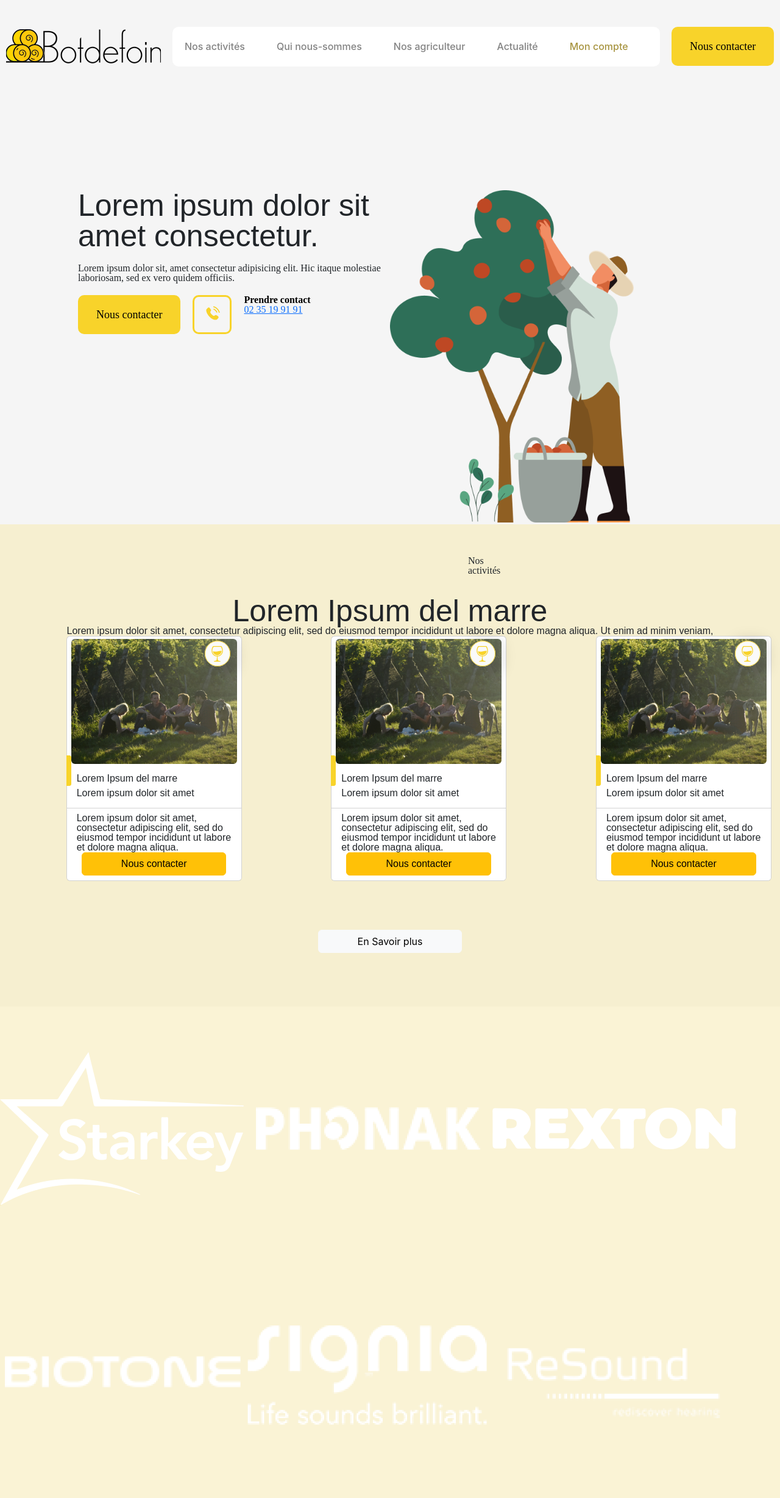
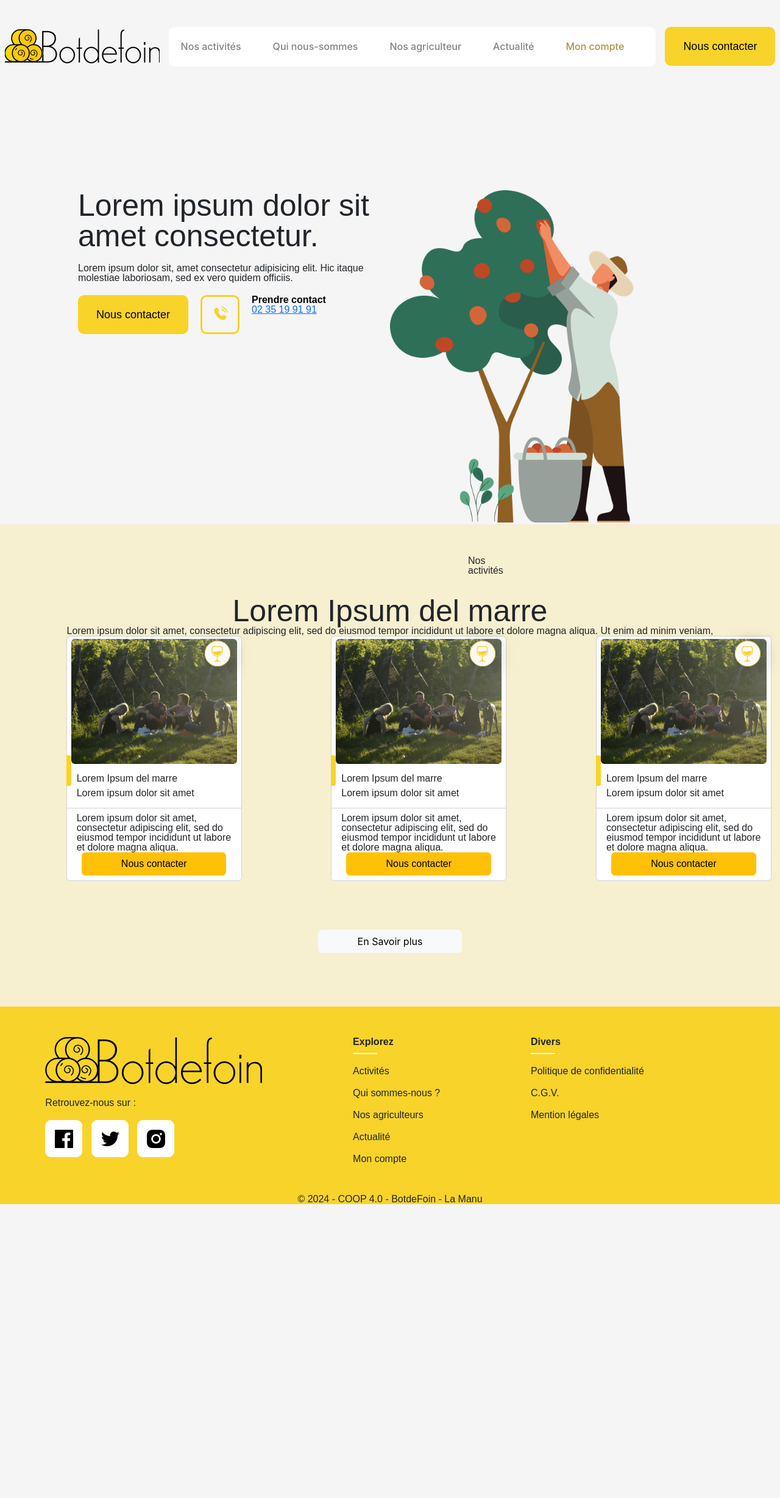
Before and after one commit to AlexandreBIEN/Botdefoin, a PHP site: page / in a window 1280 px wide. Shown: the whole page at 61% size. After the commit the page ends 1975 px from the top, so only its background shows below. Run offline with PHP 8.4, Linux system fonts and the light colour scheme.

Commit message:
del img template + added footer

```diff
--- a/assets/css/style.css
+++ b/assets/css/style.css
@@ -60,6 +60,7 @@
 
 body {
     background-color: #F5F5F5;
+    font-family: 'Anaheim', sans-serif;
 }
 
 h1 {
@@ -242,6 +243,46 @@
     background-color: #FAF3D5 ;
 }
 
+footer {
+    background-color: #F8D32A;
+    display: flex;
+    justify-content: center;
+    justify-content: space-around;
+    padding-top: 50px;
+    padding-bottom: 50px;
+}
+
 /* .contact-footer-section {
 
 } */
+
+.footer-line {
+    background-color: white;
+    width: 40px;
+    height: 2px;
+}
+
+.footer-title {
+    font-weight: bold;
+    padding-bottom: 10px;
+}
+
+.footer-list li{
+    padding-top: 20px;
+}
+
+.footer-rs {
+    padding-right: 10px;
+}
+
+.footer-text-rs {
+    padding-top: 20px;
+    padding-bottom: 20px;
+}
+
+.copyright {
+    background-color: #F8D32A;
+    display: flex;
+    align-items: center;
+    justify-content: center;
+}
--- a/inc/footer.php
+++ b/inc/footer.php
@@ -1,18 +1,46 @@
 <section class="footer-section">
-    <img src="../assets/img/starkeu.png" alt="Starkey" srcset="">
-    <img src="../assets/img/phonak.png" alt="Phonak" srcset="">
-    <img src="../assets/img/rexton.png" alt="Rexton" srcset="">
-    <img src="../assets/img/biotone.png" alt="Biotone" srcset="">
-    <img src="../assets/img/signia.png" alt="Signia" srcset="">
-    <img src="../assets/img/resound.png" alt="Resound" srcset="">
+
 
 </section>
 <section class="contact-footer-section">
 
 
 </section>
-
-
+<footer>
+    <div>
+        <img src="/assets/img/logo-vide.png" alt="logo Botdefoin">
+        <p class="footer-text-rs">Retrouvez-nous sur : </p>
+        <div>
+            <img src="/assets/img/facebook-logo.png" alt="icon facebook" class="footer-rs">
+            <img src="/assets/img/twitter-logo.png" alt="icon twitter" class="footer-rs">
+            <img src="/assets/img/instagram-logo.png" alt="icon instagram" class="footer-rs">
+        </div>
+    </div>
+    <div>
+        <h3 class="footer-title">Explorez</h3>
+        <div class="footer-line"></div>
+        <ul class="footer-list">
+            <li>Activités</li>
+            <li>Qui sommes-nous ?</li>
+            <li>Nos agriculteurs</li>
+            <li>Actualité</li>
+            <li>Mon compte</li>
+        </ul>
+    </div>
+    <div>
+        <h3 class="footer-title">Divers</h3>
+        <div class="footer-line"></div>
+        <ul class="footer-list">
+            <li>Politique de confidentialité</li>
+            <li>C.G.V.</li>
+            <li>Mention légales</li>
+        </ul>
+    </div>
+    <p></p>
+</footer>
+<div class="copyright">
+    <p>© 2024 - COOP 4.0 - BotdeFoin - La Manu</p>
+</div>
 
 </body>
 </html>
```
Also changed, not shown: assets/img/biotone.png (deleted), assets/img/facebook-logo.png (added), assets/img/instagram-logo.png (added), assets/img/logo-vide.png (added), assets/img/phonak.png (deleted), assets/img/resound.png (deleted), assets/img/rexton.png (deleted), assets/img/signia.png (deleted), assets/img/starkeu.png (deleted), assets/img/twitter-logo.png (added).
